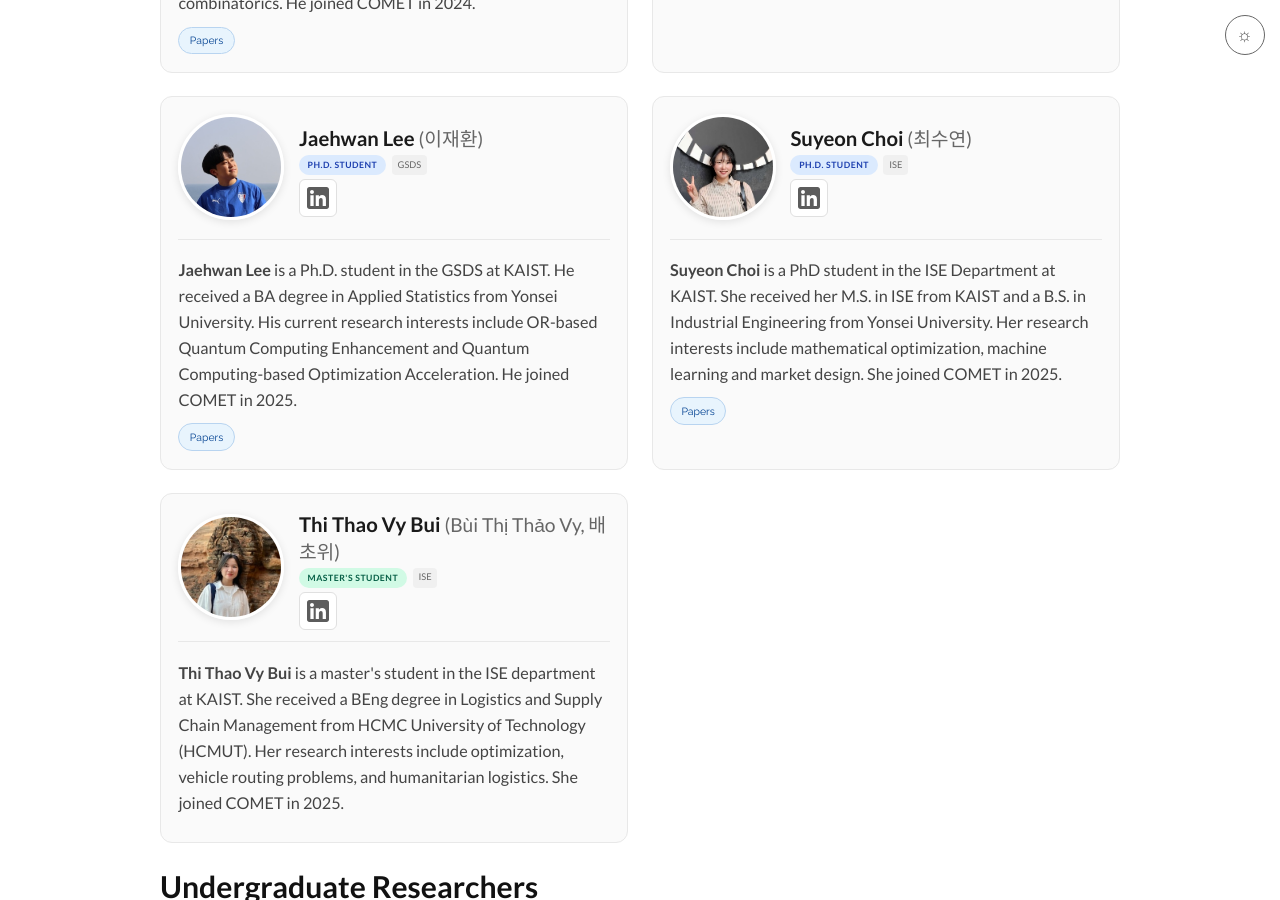
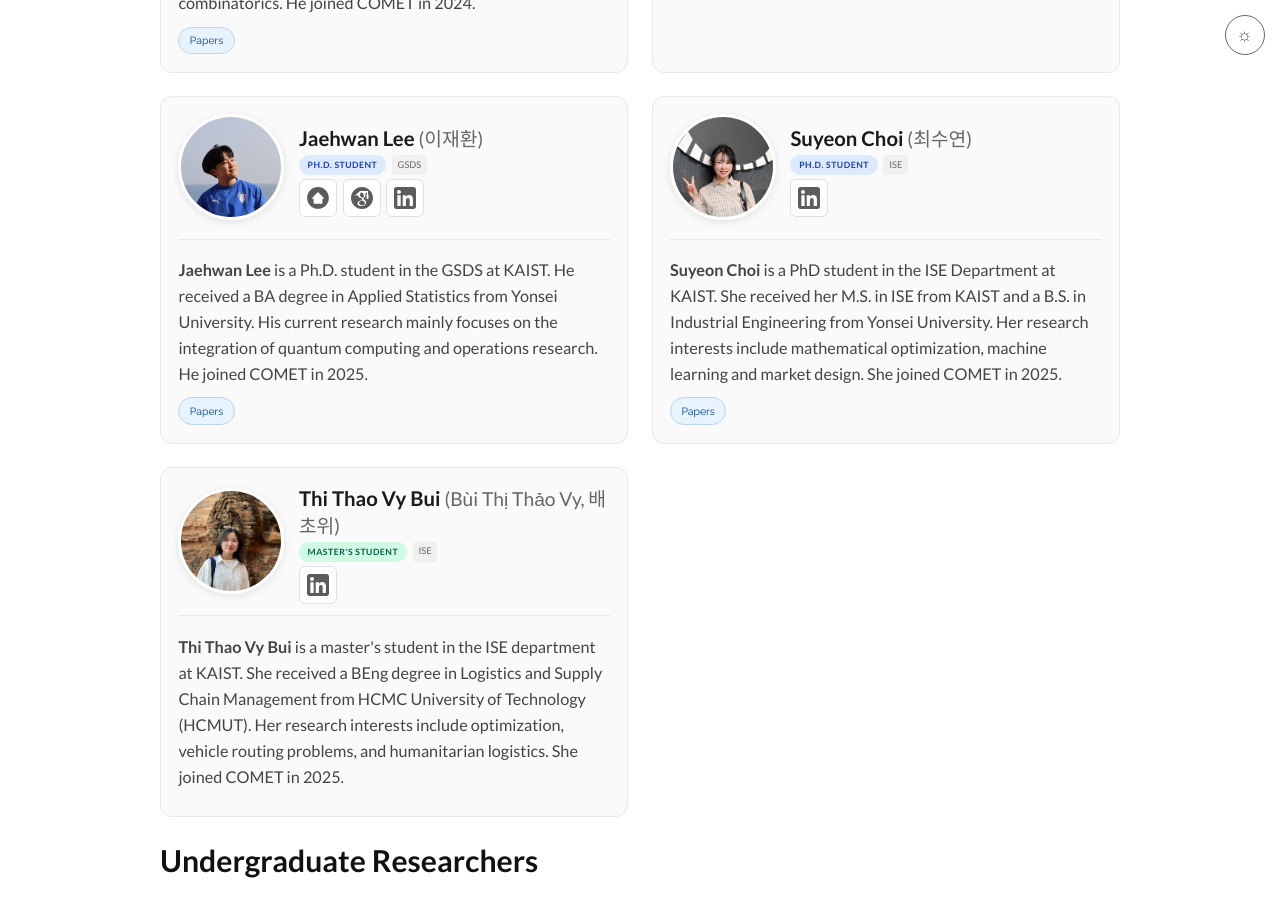
Before and after one commit to kaist-comet/kaist-comet.github.io, a Jekyll site: the page built from people/people.md, in a window 1280 px wide and 900 px high, scrolled down 2367 px. Built offline with Jekyll 4.4.1, drawn with Linux system fonts in a browser that asks for light colours; some web fonts are replaced; comment, search, counter and statistics services are not loaded.

Commit message:
Edit Jaehwan's Info
Add personal website and google scholar, and revise research interests

Signed-off-by: Jaehwan Lee <100256315+jaehwan-2ee@users.noreply.github.com>

```diff
--- a/_data/members.yml
+++ b/_data/members.yml
@@ -92,7 +92,9 @@ current:
     department: "GSDS"
     image: "/people/images/jaehwan_lee_sq.jpg"
     linkedin: "https://www.linkedin.com/in/jaehwanlee-878400314/"
-    bio: "is a Ph.D. student in the GSDS at KAIST. He received a BA degree in Applied Statistics from Yonsei University. His current research interests include OR-based Quantum Computing Enhancement and Quantum Computing-based Optimization Acceleration. He joined COMET in 2025."
+    website: "https://jaehwan-2ee.github.io/"
+    google_scholar: "https://scholar.google.com/citations?user=sIbRfHgAAAAJ"
+    bio: "is a Ph.D. student in the GSDS at KAIST. He received a BA degree in Applied Statistics from Yonsei University. His current research mainly focuses on the integration of quantum computing and operations research. He joined COMET in 2025."
     show_publications: true
 
   - name: "Suyeon Choi"
```
